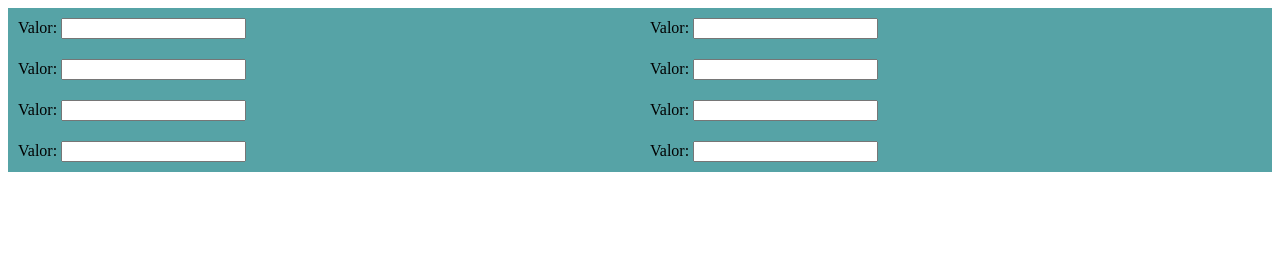
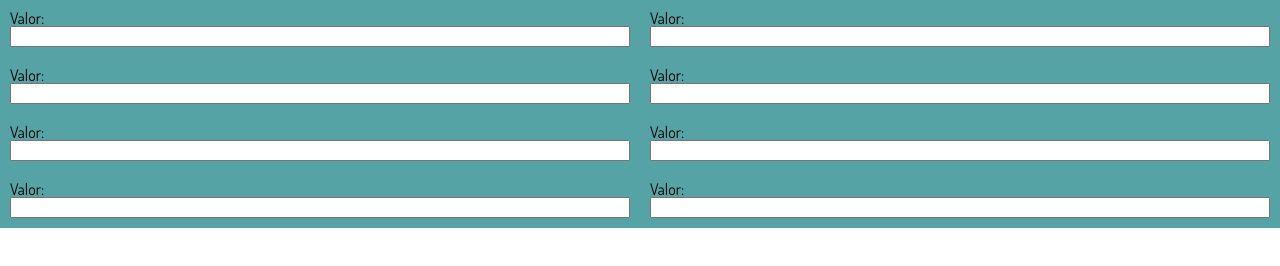
Before and after one commit to filipecancio/orbona, a plain HTML site: page grid-layout/page01.html in a window 1280 px wide. Drawn offline with Linux system fonts and the light colour scheme.

Commit message:
Grid Layout
-Estudo de componentes de uma lista.

```diff
--- /dev/null
+++ b/assets/css/reset.css
@@ -0,0 +1,49 @@
+/* http://meyerweb.com/eric/tools/css/reset/
+   v2.0 | 20110126
+   License: none (public domain)
+*/
+
+html, body, div, span, applet, object, iframe,
+h1, h2, h3, h4, h5, h6, p, blockquote, pre,
+a, abbr, acronym, address, big, cite, code,
+del, dfn, em, img, ins, kbd, q, s, samp,
+small, strike, strong, sub, sup, tt, var,
+b, u, i, center,
+dl, dt, dd, ol, ul, li,
+fieldset, form, label, legend,
+table, caption, tbody, tfoot, thead, tr, th, td,
+article, aside, canvas, details, embed,
+figure, figcaption, footer, header, hgroup,
+menu, nav, output, ruby, section, summary,
+time, mark, audio, video {
+	margin: 0;
+	padding: 0;
+	border: 0;
+	font-size: 100%;
+	font: inherit;
+	vertical-align: baseline;
+  font-family: 'Dosis', sans-serif;
+}
+/* HTML5 display-role reset for older browsers */
+article, aside, details, figcaption, figure,
+footer, header, hgroup, menu, nav, section {
+	display: block;
+}
+body {
+	line-height: 1;
+}
+ol, ul {
+	list-style: none;
+}
+blockquote, q {
+	quotes: none;
+}
+blockquote:before, blockquote:after,
+q:before, q:after {
+	content: '';
+	content: none;
+}
+table {
+	border-collapse: collapse;
+	border-spacing: 0;
+}
--- a/grid-layout/assets/css/style.css
+++ b/grid-layout/assets/css/style.css
@@ -9,7 +9,7 @@
   grid-template-columns: 1fr 1fr;
 }
 
-#campo1 .lista > .componente{
+.lista > .componente{
   display: grid;
   grid-template-columns: 1fr;
 }
--- a/grid-layout/page01.html
+++ b/grid-layout/page01.html
@@ -3,6 +3,8 @@
   <head>
     <meta charset="utf-8">
     <link rel="stylesheet" href="assets/css/style.css">
+    <link rel="stylesheet" href="../assets/css/reset.css">
+    <link href="https://fonts.googleapis.com/css?family=Dosis:200,300,400,500,600,700,800&display=swap" rel="stylesheet">
     <title></title>
   </head>
   <body>
```
